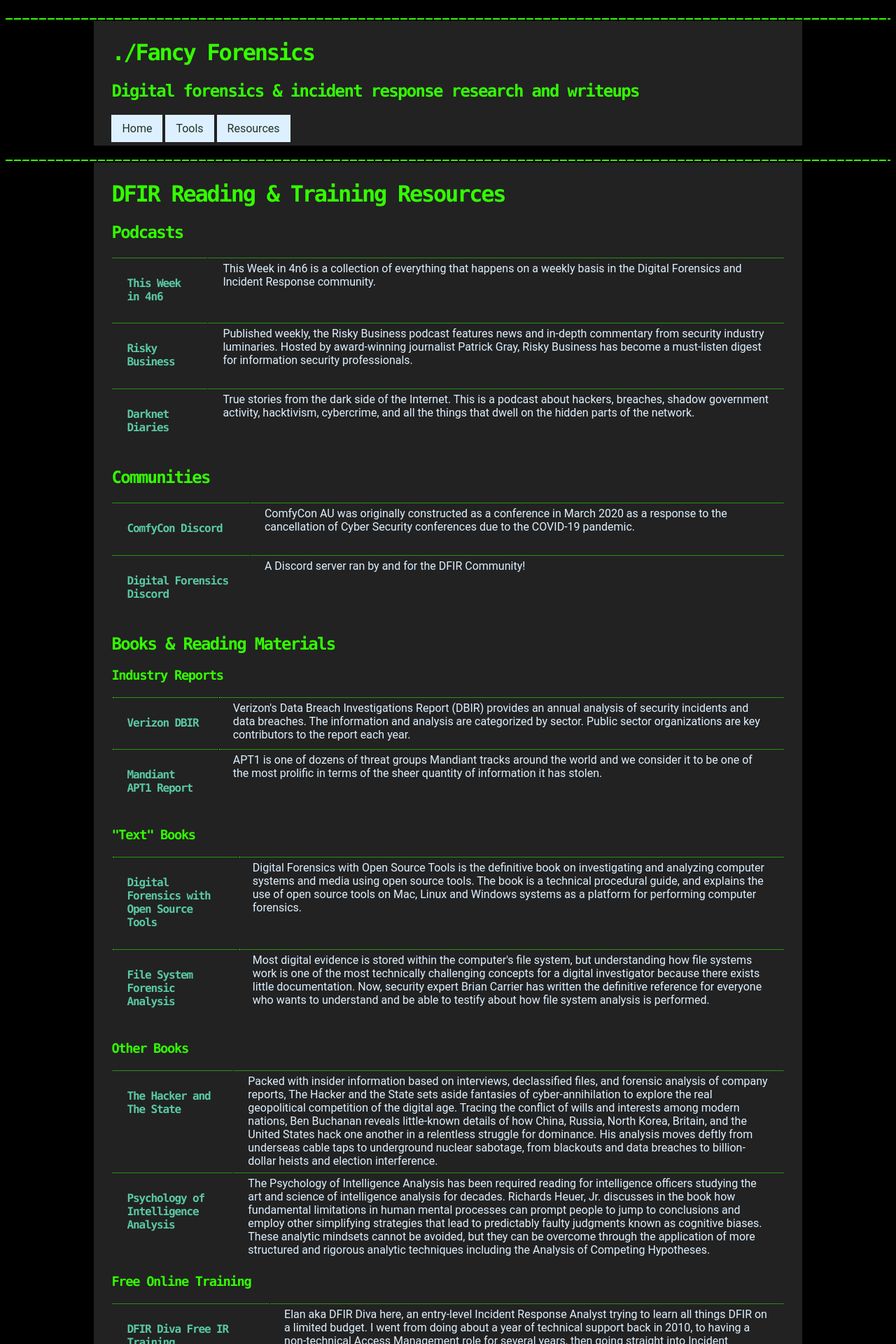
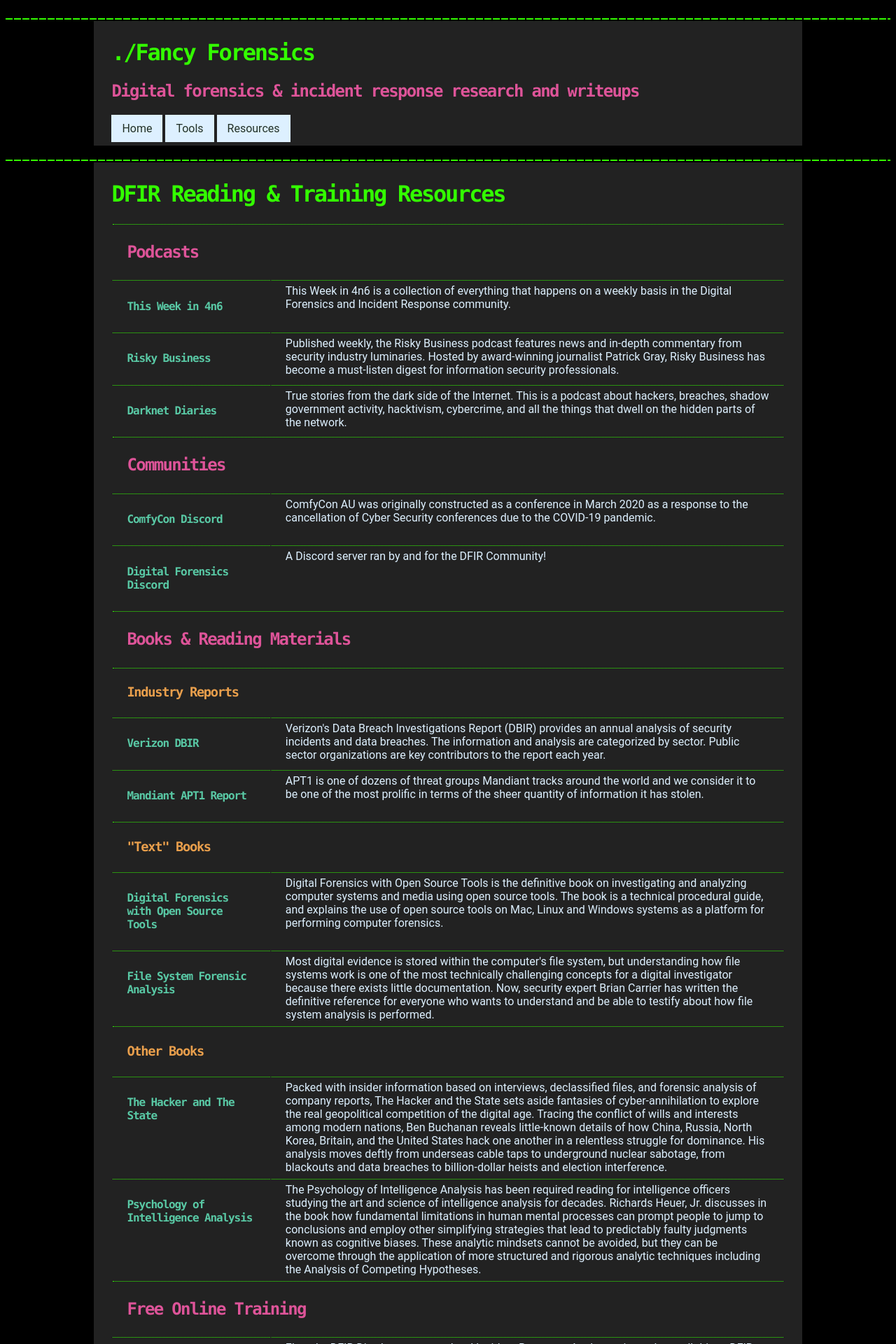
Before and after one commit to shannaniggans/fancy4n6.github.io, a Jekyll site: the page built from resources.md, in a window 1280 px wide. Shown: the top 1920 px of the page at 70% size. Built offline with Jekyll 4.4.1, drawn with Linux system fonts in a browser that asks for light colours; Markdown is read by kramdown in place of the engine named in the settings; some of the changed text lies outside the part shown.

Commit message:
formatting of resources updated

```diff
--- a/_sass/main.scss
+++ b/_sass/main.scss
@@ -12,7 +12,6 @@
 
 p, li {
   color:#DDF0FF;
-  text-align: justify;
 }
 
 td {
@@ -29,6 +28,14 @@
     "Lucida Console",
     Terminal,
     monospace;
+}
+
+h2 {
+  color:#de5499;
+}
+
+h3 {
+  color: #e99f4c;
 }
 
 pre code {
@@ -68,6 +75,7 @@
     text-align: left;
   }
 
+/* The green dotted line around the pages*/
 .line {
   margin: 2px 0;
   height: 20px;
@@ -77,6 +85,7 @@
   background-repeat: no-repeat;
 }
 
+/*table formatting for dfir-resources page*/
 .links {
       th,
       td,
--- a/resources.md
+++ b/resources.md
@@ -6,144 +6,122 @@
 
 <h1>{{page.title}}</h1>
 <div class="links">
-<h2>Podcasts</h2>
-<table><tbody>
-  <tr>
-    <td><h4><b><a href="https://thisweekin4n6.com/podcast/">This Week in 4n6</a></b></h4></td>
-    <td>This Week in 4n6 is a collection of everything that happens on a weekly basis in the Digital Forensics and Incident Response community.</td>
-  </tr>
+  <table><tbody>
+  <tr><td colspan="2"><h2>Podcasts</h2></td></tr>
     <tr>
-      <td><h4><b><a href="https://risky.biz/">Risky Business</a></b></h4></td>
-    <td>Published weekly, the Risky Business podcast features news and in-depth commentary from security industry luminaries. Hosted by award-winning journalist Patrick Gray, Risky Business has become a must-listen digest for information security professionals.
-      </td>
-  </tr>
+      <td><h4><b><a href="https://thisweekin4n6.com/podcast/">This Week in 4n6</a></b></h4></td>
+      <td>This Week in 4n6 is a collection of everything that happens on a weekly basis in the Digital Forensics and Incident Response community.</td>
+    </tr>
+      <tr>
+        <td><h4><b><a href="https://risky.biz/">Risky Business</a></b></h4></td>
+      <td>Published weekly, the Risky Business podcast features news and in-depth commentary from security industry luminaries. Hosted by award-winning journalist Patrick Gray, Risky Business has become a must-listen digest for information security professionals.
+        </td>
+    </tr>
+      <tr>
+        <td><h4><b><a href="https://darknetdiaries.com/">Darknet Diaries</a></b></h4></td>
+      <td>True stories from the dark side of the Internet. This is a podcast about hackers, breaches, shadow government activity, hacktivism, cybercrime, and all the things that dwell on the hidden parts of the network.
+        </td>
+    </tr>
+
+    <tr><td colspan="2"><h2>Communities</h2></td></tr>
+
     <tr>
-      <td><h4><b><a href="https://darknetdiaries.com/">Darknet Diaries</a></b></h4></td>
-    <td>True stories from the dark side of the Internet. This is a podcast about hackers, breaches, shadow government activity, hacktivism, cybercrime, and all the things that dwell on the hidden parts of the network.
-      </td>
-  </tr>
-</tbody></table>
+        <td><h4><b><a href="https://discord.com/invite/crH7RQeJZz">ComfyCon Discord</a></b></h4></td>
+        <td>ComfyCon AU was originally constructed as a conference in March 2020 as a response to the cancellation of Cyber Security conferences due to the COVID-19 pandemic.</td>
+    </tr>
+    <tr>
+          <td><h4><b><a href="https://discord.gg/digitalforensics">Digital Forensics Discord</a></b></h4></td>
+        <td>A Discord server ran by and for the DFIR Community!
+          </td>
+    </tr>
 
- <h2>Communities</h2>
-<table><tbody>
-  <tr>
-    <td><h4><b><a href="https://discord.com/invite/crH7RQeJZz">ComfyCon Discord</a></b></h4></td>
-    <td>ComfyCon AU was originally constructed as a conference in March 2020 as a response to the cancellation of Cyber Security conferences due to the COVID-19 pandemic.</td>
-  </tr>
+  <tr><td colspan="2"><h2>Books & Reading Materials</h2></td></tr>
+  <tr><td colspan="2"><h3>Industry Reports</h3></td></tr>
     <tr>
-      <td><h4><b><a href="https://discord.gg/digitalforensics">Digital Forensics Discord</a></b></h4></td>
-    <td>A Discord server ran by and for the DFIR Community!
-      </td>
-  </tr>
-</tbody></table>
+        <td><h4><b><a href="https://www.verizon.com/business/en-au/resources/reports/dbir/)">Verizon DBIR</a></b></h4></td>
+      <td>Verizon's Data Breach Investigations Report (DBIR) provides an annual analysis of security incidents and data breaches. The information and analysis are categorized by sector. Public sector organizations are key contributors to the report each year.</td>
+    </tr>
+    <tr>
+        <td><h4><b><a href="https://www.mandiant.com/sites/default/files/2021-09/mandiant-apt1-report.pdf">Mandiant APT1 Report</a></b></h4></td>
+      <td>APT1 is one of dozens of threat groups Mandiant tracks around the world and we consider it to be one of the most prolific in terms of the sheer quantity of information it has stolen.</td>
+    </tr>
 
-<h2>Books & Reading Materials</h2>
-  <h3>Industry Reports</h3>
-<table><tbody>
-      <tr>
-      <td><h4><b><a href="https://www.verizon.com/business/en-au/resources/reports/dbir/)">Verizon DBIR</a></b></h4></td>
-    <td>Verizon's Data Breach Investigations Report (DBIR) provides an annual analysis of security incidents and data breaches. The information and analysis are categorized by sector. Public sector organizations are key contributors to the report each year.</td>
-  </tr>
-      <tr>
-      <td><h4><b><a href="https://www.mandiant.com/sites/default/files/2021-09/mandiant-apt1-report.pdf">Mandiant APT1 Report</a></b></h4></td>
-    <td>APT1 is one of dozens of threat groups Mandiant tracks around the world and we consider it to be one of the most prolific in terms of the sheer quantity of information it has stolen.</td>
-  </tr>
-</tbody></table>
-
-<h3>"Text" Books</h3>
-<table>
-  <tbody>
-<tr>
- <td><h4><b><a href="https://www.amazon.com.au/gp/product/B004W7DO78/ref=ppx_yo_dt_b_d_asin_title_o00?ie=UTF8&psc=1">Digital Forensics with Open Source Tools</a></b></h4></td>
-<td>Digital Forensics with Open Source Tools is the definitive book on investigating and analyzing computer systems and media using open source tools. The book is a technical procedural guide, and explains the use of open source tools on Mac, Linux and Windows systems as a platform for performing computer forensics.</td>
-  </tr>
- <tr>
-  <td><h4><b><a href="https://www.amazon.com.au/gp/product/B016N80EZ8/ref=dbs_a_def_rwt_hsch_vapi_taft_p1_i0">File System Forensic Analysis</a></b></h4></td>
-   <td>Most digital evidence is stored within the computer's file system, but understanding how file systems work is one of the most technically challenging concepts for a digital investigator because there exists little documentation. Now, security expert Brian Carrier has written the definitive reference for everyone who wants to understand and be able to testify about how file system analysis is performed.</td>
-   </tr>
- </tbody></table>
-
-<h3>Other Books</h3>
-<table><tbody>
-   <tr>
-      <td><h4><b><a href="https://read.amazon.com.au/kp/embed?asin=B082DLMC6L&preview=newtab&linkCode=kpe&ref_=cm_sw_r_kb_dp_GJXQM5K5JS1ZMTW9FXA1">The Hacker and The State</a></b></h4></td>
-    <td>Packed with insider information based on interviews, declassified files, and forensic analysis of company reports, The Hacker and the State sets aside fantasies of cyber-annihilation to explore the real geopolitical competition of the digital age. Tracing the conflict of wills and interests among modern nations, Ben Buchanan reveals little-known details of how China, Russia, North Korea, Britain, and the United States hack one another in a relentless struggle for dominance. His analysis moves deftly from underseas cable taps to underground nuclear sabotage, from blackouts and data breaches to billion-dollar heists and election interference.</td>
-  </tr>
-     <tr>
-      <td><h4><b><a href="https://www.cia.gov/resources/csi/books-monographs/psychology-of-intelligence-analysis-2/">Psychology of Intelligence Analysis</a></b></h4></td>
-    <td>The Psychology of Intelligence Analysis has been required reading for intelligence officers studying the art and science of intelligence analysis for decades. Richards Heuer, Jr. discusses in the book how fundamental limitations in human mental processes can prompt people to jump to conclusions and employ other simplifying strategies that lead to predictably faulty judgments known as cognitive biases. These analytic mindsets cannot be avoided, but they can be overcome through the application of more structured and rigorous analytic techniques including the Analysis of Competing Hypotheses.</td>
-  </tr>
- </tbody></table>
-
-<h3>Free Online Training</h3>
-<table><tbody>
-         <tr>
-      <td><h4><b><a href="https://training.dfirdiva.com/training-listings">DFIR Diva Free IR Training</a></b></h4></td>
-    <td>Elan aka DFIR Diva here, an entry-level Incident Response Analyst trying to learn all things DFIR on a limited budget. I went from doing about a year of technical support back in 2010, to having a non-technical Access Management role for several years, then going straight into Incident Response. It was a HUGE jump. All of a sudden, I needed to know how to do digital forensics investigations, analyze malware, know what assembly code means, and a plethora of other things I didn’t know I needed to know. I definitely couldn’t afford to pay thousands of dollars for training.
-
-I’m hoping these curated lists of training and events will help others who are in the same boat.</td>
-  </tr>
-   <tr>
-      <td><h4><b><a href="https://archive.org/details/HalLinuxForensics">Hal Pomeranz's Linux Forensics Intro</a></b></h4></td>
-    <td>Course materials and lab virtual machine for introductory course in Linux Forensics</td>
-  </tr>
-     <tr>
-      <td><h4><b><a href="https://cyberdefenders.org/">CyberDefenders: Blue Team CTF Challenges</a></b></h4></td>
-    <td>Free signup and access to the challenges</td>
-  </tr>
-       <tr>
-      <td><h4><b><a href="https://archive.org/details/HalSELinux">Hal Pomeranz Intro to SELinux</a></b></h4></td>
-    <td>Course materials and lab virtual machine for an introductory course on SELinux</td>
-  </tr>
-       <tr>
-      <td><h4><b><a href="https://www.cybrary.it/course/application-of-the-mitre-attack-framework/">MITRE ATT&CK Training and Certification</a></b></h4></td>
-    <td>This MITRE ATT&CK training is designed to teach students how to apply the matrix to help mitigate current threats. Students will move through the 12 core areas of the framework to develop a thorough understanding of various access ATT&CK vectors.</td>
-  </tr>
-  <tr>
-      <td><h4><b><a href="https://malwareunicorn.org/workshops/re101.html#0">Malware Unicorn’s Reverse Engineering 101</a></b></h4></td>
-    <td>This workshop provides the fundamentals of reversing engineering (RE) Windows malware using a hands-on experience with RE tools and techniques. You will be introduced to RE terms and processes, followed by creating a basic x86 assembly program, and reviewing RE tools and malware techniques. The course will conclude by participants performing hands-on malware analysis that consists of Triage, Static, and Dynamic analysis.</td>
-  </tr>
+  <tr><td colspan="2"><h3>"Text" Books</h3></td></tr>
 
   <tr>
-      <td><h4><b><a href="https://www.splunk.com/en_us/training/free-courses/splunk-fundamentals-1.html">Splunk Fundamentals 1</a></b></h4></td>
-    <td>This course teaches you how to search and navigate in Splunk, use fields, get statistics from your data, create reports, dashboards, lookups, and alerts. Scenario-based examples and hands-on challenges will enable you to create robust searches, reports, and charts. It will also introduce you to Splunk's datasets features and Pivot interface.</td>
-  </tr>
+  <td><h4><b><a href="https://www.amazon.com.au/gp/product/B004W7DO78/ref=ppx_yo_dt_b_d_asin_title_o00?ie=UTF8&psc=1">Digital Forensics with Open Source Tools</a></b></h4></td>
+  <td>Digital Forensics with Open Source Tools is the definitive book on investigating and analyzing computer systems and media using open source tools. The book is a technical procedural guide, and explains the use of open source tools on Mac, Linux and Windows systems as a platform for performing computer forensics.</td>
+    </tr>
+  <tr>
+    <td><h4><b><a href="https://www.amazon.com.au/gp/product/B016N80EZ8/ref=dbs_a_def_rwt_hsch_vapi_taft_p1_i0">File System Forensic Analysis</a></b></h4></td>
+    <td>Most digital evidence is stored within the computer's file system, but understanding how file systems work is one of the most technically challenging concepts for a digital investigator because there exists little documentation. Now, security expert Brian Carrier has written the definitive reference for everyone who wants to understand and be able to testify about how file system analysis is performed.</td>
+    </tr>
 
-         <tr>
-      <td><h4><b><a href="https://maxkersten.nl/binary-analysis-course/">Binary Analysis Course</a></b></h4></td>
-    <td>Analysing malware is daunting at first sight, as there are many questions but very little answers. The information security community provides information to researchers, both publicly and privately. Most reports, however, focus on the outcome of the research, rather than the process. As such, there are a lot of reports that show the results, without explicitly stating how they were obtained. In this course, every step that is taken, is explained in detail. As such, one will gain insight in both the thought process, as well as the technical analysis.</td>
-  </tr>
+  <tr><td colspan="2"><h3>Other Books</h3></td></tr>
 
-         <tr>
-      <td><h4><b><a href="https://blueteamlabs.online/">Blue Team Labs Online</a></b></h4></td>
-    <td>A gamified platform for defenders to practice their skills in security investigations and challenges covering; Incident Response, Digital Forensics, Security Operations, Reverse Engineering, and Threat Hunting.<br>Free and paid tiers available.</td>
-  </tr>
+    <tr>
+        <td><h4><b><a href="https://read.amazon.com.au/kp/embed?asin=B082DLMC6L&preview=newtab&linkCode=kpe&ref_=cm_sw_r_kb_dp_GJXQM5K5JS1ZMTW9FXA1">The Hacker and The State</a></b></h4></td>
+      <td>Packed with insider information based on interviews, declassified files, and forensic analysis of company reports, The Hacker and the State sets aside fantasies of cyber-annihilation to explore the real geopolitical competition of the digital age. Tracing the conflict of wills and interests among modern nations, Ben Buchanan reveals little-known details of how China, Russia, North Korea, Britain, and the United States hack one another in a relentless struggle for dominance. His analysis moves deftly from underseas cable taps to underground nuclear sabotage, from blackouts and data breaches to billion-dollar heists and election interference.</td>
+    </tr>
+      <tr>
+        <td><h4><b><a href="https://www.cia.gov/resources/csi/books-monographs/psychology-of-intelligence-analysis-2/">Psychology of Intelligence Analysis</a></b></h4></td>
+      <td>The Psychology of Intelligence Analysis has been required reading for intelligence officers studying the art and science of intelligence analysis for decades. Richards Heuer, Jr. discusses in the book how fundamental limitations in human mental processes can prompt people to jump to conclusions and employ other simplifying strategies that lead to predictably faulty judgments known as cognitive biases. These analytic mindsets cannot be avoided, but they can be overcome through the application of more structured and rigorous analytic techniques including the Analysis of Competing Hypotheses.</td>
+    </tr>
 
-           <tr>
-      <td><h4><b><a href="https://tryhackme.com/">TryHackMe Cyber Security Training</a></b></h4></td>
-    <td>TryHackMe goes way beyond textbooks and focuses on fun interactive lessons that make you put theory into practice. You'll get an immersive learning experience with network simulations, intentionally vulnerable technology based on real world examples and more.</td>
-  </tr>
+  <tr><td colspan="2"><h2>Free Online Training</h2></td></tr>
 
-     <tr>
-      <td><h4><b><a href="ttps://techcommunity.microsoft.com/t5/azure-sentinel/become-an-azure-sentinel-ninja-the-complete-level-400-training/ba-p/1246310">Become a Microsoft Sentinel Ninja: The complete level 400 training</a></b></h4></td>
-    <td>This training program includes 16 modules. The post includes a presentation for each module, and supporting information: relevant product documentation, blog posts, and other resources.</td>
-  </tr>
-  <tr>
-      <td><h4><b><a href=""></a></b></h4></td>
-    <td></td>
-  </tr>
-  </tbody></table>
+    <tr>
+        <td><h4><b><a href="https://training.dfirdiva.com/training-listings">DFIR Diva Free IR Training</a></b></h4></td>
+      <td>Elan aka DFIR Diva here, an entry-level Incident Response Analyst trying to learn all things DFIR on a limited budget. I went from doing about a year of technical support back in 2010, to having a non-technical Access Management role for several years, then going straight into Incident Response. It was a HUGE jump. All of a sudden, I needed to know how to do digital forensics investigations, analyze malware, know what assembly code means, and a plethora of other things I didn’t know I needed to know. I definitely couldn’t afford to pay thousands of dollars for training.</td>
+    </tr>
+    <tr>
+        <td><h4><b><a href="https://archive.org/details/HalLinuxForensics">Hal Pomeranz's Linux Forensics Intro</a></b></h4></td>
+      <td>Course materials and lab virtual machine for introductory course in Linux Forensics</td>
+    </tr>
+      <tr>
+        <td><h4><b><a href="https://cyberdefenders.org/">CyberDefenders: Blue Team CTF Challenges</a></b></h4></td>
+      <td>Free signup and access to the challenges</td>
+    </tr>
+        <tr>
+        <td><h4><b><a href="https://archive.org/details/HalSELinux">Hal Pomeranz Intro to SELinux</a></b></h4></td>
+      <td>Course materials and lab virtual machine for an introductory course on SELinux</td>
+    </tr>
+        <tr>
+        <td><h4><b><a href="https://www.cybrary.it/course/application-of-the-mitre-attack-framework/">MITRE ATT&CK Training and Certification</a></b></h4></td>
+      <td>This MITRE ATT&CK training is designed to teach students how to apply the matrix to help mitigate current threats. Students will move through the 12 core areas of the framework to develop a thorough understanding of various access ATT&CK vectors.</td>
+    </tr>
+    <tr>
+        <td><h4><b><a href="https://malwareunicorn.org/workshops/re101.html#0">Malware Unicorn’s Reverse Engineering 101</a></b></h4></td>
+      <td>This workshop provides the fundamentals of reversing engineering (RE) Windows malware using a hands-on experience with RE tools and techniques. You will be introduced to RE terms and processes, followed by creating a basic x86 assembly program, and reviewing RE tools and malware techniques. The course will conclude by participants performing hands-on malware analysis that consists of Triage, Static, and Dynamic analysis.</td>
+    </tr>
 
-  <h3>Other Books</h3>
-<table><tbody>
-   <tr>
-      <td><h4><b><a href=""></a></b></h4></td>
-    <td></td>
-  </tr>
-     <tr>
-      <td><h4><b><a href=""></a></b></h4></td>
-    <td></td>
-  </tr>
-  </tbody></table>
+    <tr>
+        <td><h4><b><a href="https://www.splunk.com/en_us/training/free-courses/splunk-fundamentals-1.html">Splunk Fundamentals 1</a></b></h4></td>
+      <td>This course teaches you how to search and navigate in Splunk, use fields, get statistics from your data, create reports, dashboards, lookups, and alerts. Scenario-based examples and hands-on challenges will enable you to create robust searches, reports, and charts. It will also introduce you to Splunk's datasets features and Pivot interface.</td>
+    </tr>
 
+    <tr>
+        <td><h4><b><a href="https://maxkersten.nl/binary-analysis-course/">Binary Analysis Course</a></b></h4></td>
+      <td>Analysing malware is daunting at first sight, as there are many questions but very little answers. The information security community provides information to researchers, both publicly and privately. Most reports, however, focus on the outcome of the research, rather than the process. As such, there are a lot of reports that show the results, without explicitly stating how they were obtained. In this course, every step that is taken, is explained in detail. As such, one will gain insight in both the thought process, as well as the technical analysis.</td>
+    </tr>
+
+    <tr>
+        <td><h4><b><a href="https://blueteamlabs.online/">Blue Team Labs Online</a></b></h4></td>
+      <td>A gamified platform for defenders to practice their skills in security investigations and challenges covering; Incident Response, Digital Forensics, Security Operations, Reverse Engineering, and Threat Hunting.<br>Free and paid tiers available.</td>
+    </tr>
+
+    <tr>
+        <td><h4><b><a href="https://tryhackme.com/">TryHackMe Cyber Security Training</a></b></h4></td>
+      <td>TryHackMe goes way beyond textbooks and focuses on fun interactive lessons that make you put theory into practice. You'll get an immersive learning experience with network simulations, intentionally vulnerable technology based on real world examples and more.</td>
+    </tr>
+
+    <tr>
+        <td><h4><b><a href="ttps://techcommunity.microsoft.com/t5/azure-sentinel/become-an-azure-sentinel-ninja-the-complete-level-400-training/ba-p/1246310">Become a Microsoft Sentinel Ninja: The complete level 400 training</a></b></h4></td>
+      <td>This training program includes 16 modules. The post includes a presentation for each module, and supporting information: relevant product documentation, blog posts, and other resources.</td>
+    </tr>
+    <tr>
+        <td><h4><b><a href=""></a></b></h4></td>
+      <td></td>
+    </tr>
+    </tbody></table>
   </div>
```
